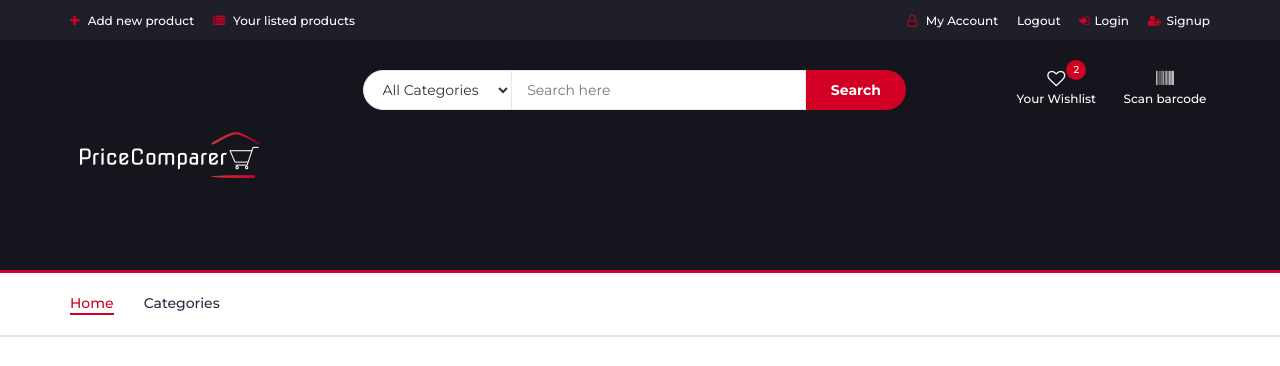
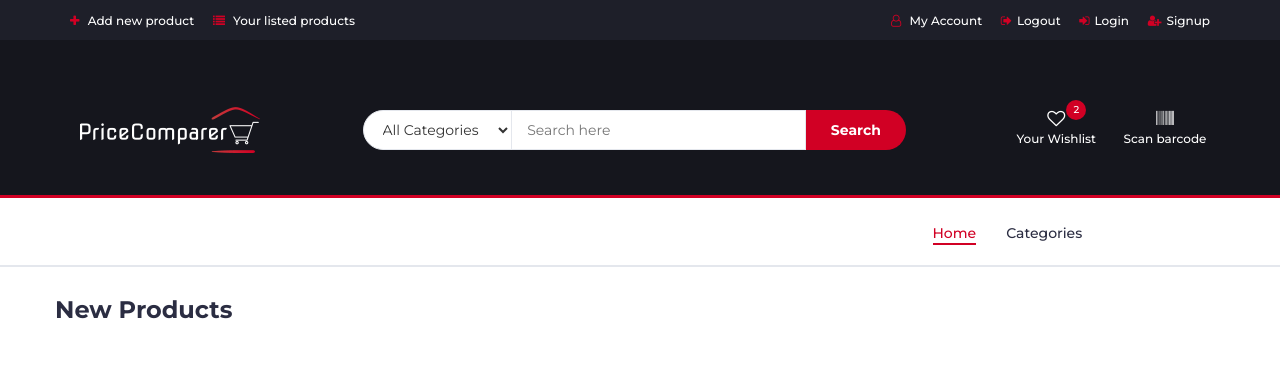
Before and after one commit to FaricJure/Primerjalnik_Cen, a PHP site: page /index.php in a window 1280 px wide. Shown: the top 366 px of the page. Run offline with PHP 8.4, Linux system fonts and the light colour scheme; the visitor is signed in with stand-in values (Sample User, id 1); data that the repository does not hold is empty; some libraries are stand-ins or nearby versions.

Commit message:
Changes in the style(Front-End)

```diff
--- a/praktikum2.2/web/css/style.css
+++ b/praktikum2.2/web/css/style.css
@@ -447,6 +447,7 @@ textarea.input {
   padding-top: 15px;
   padding-bottom: 15px;
   background-color: #15161D;
+  margin-bottom: -50px;
 }
 
 .header-logo {
@@ -455,14 +456,17 @@ textarea.input {
 
 .header-logo .logo img {
   display: block;
-}
+  margin-top: -25px;
+}
+
+
 
 /*----------------------------*\
 	Search
 \*----------------------------*/
 
 .header-search {
-  padding: 15px 0px;
+  padding: 55px 0px;
 }
 
 .header-search form {
@@ -495,7 +499,7 @@ textarea.input {
 
 .header-ctn {
   float: right;
-  padding: 15px 0px;
+  padding: 55px 0px;
 }
 
 .header-ctn>div {
@@ -789,7 +793,7 @@ textarea.input {
   padding: 60px 0px;
   margin: 30px 0px;
   background-color: #E4E7ED;
-  background-image: url('../img/slika.png');
+  background-image: url('../img/shopping.jpg');
   background-position: center;
   background-repeat: no-repeat;
   margin-left: -15px;
@@ -876,7 +880,7 @@ textarea.input {
 
 .product .product-img>img {
   width: 100%;
-  height:100%;
+  height:220px;
 }
 
 .product .product-img .product-label {
--- a/praktikum2.2/web/header.php
+++ b/praktikum2.2/web/header.php
@@ -21,7 +21,7 @@ $categories = $conn->query($categoryQuery)->fetchAll();
     <meta name="viewport" content="width=device-width, initial-scale=1">
     <!-- The above 3 meta tags *must* come first in the head; any other head content must come *after* these tags -->
 
-    <title>Electro - HTML Ecommerce Template</title>
+    <title>PriceComparer</title>
 
     <!-- Google font -->
     <link href="https://fonts.googleapis.com/css?family=Montserrat:400,500,700" rel="stylesheet">
@@ -66,7 +66,7 @@ $categories = $conn->query($categoryQuery)->fetchAll();
 
                 <li class="nav-item">
                     <form action="logout.inc.php" method="post">
-                <li><a type="submit" href="logout.inc.php" name="logout-submit">Logout</a></li>
+                <li><a type="submit" href="logout.inc.php" name="logout-submit"><i class="fa fa-sign-out"></i>Logout</a></li>
                     </form>
                 </li>
 
```
